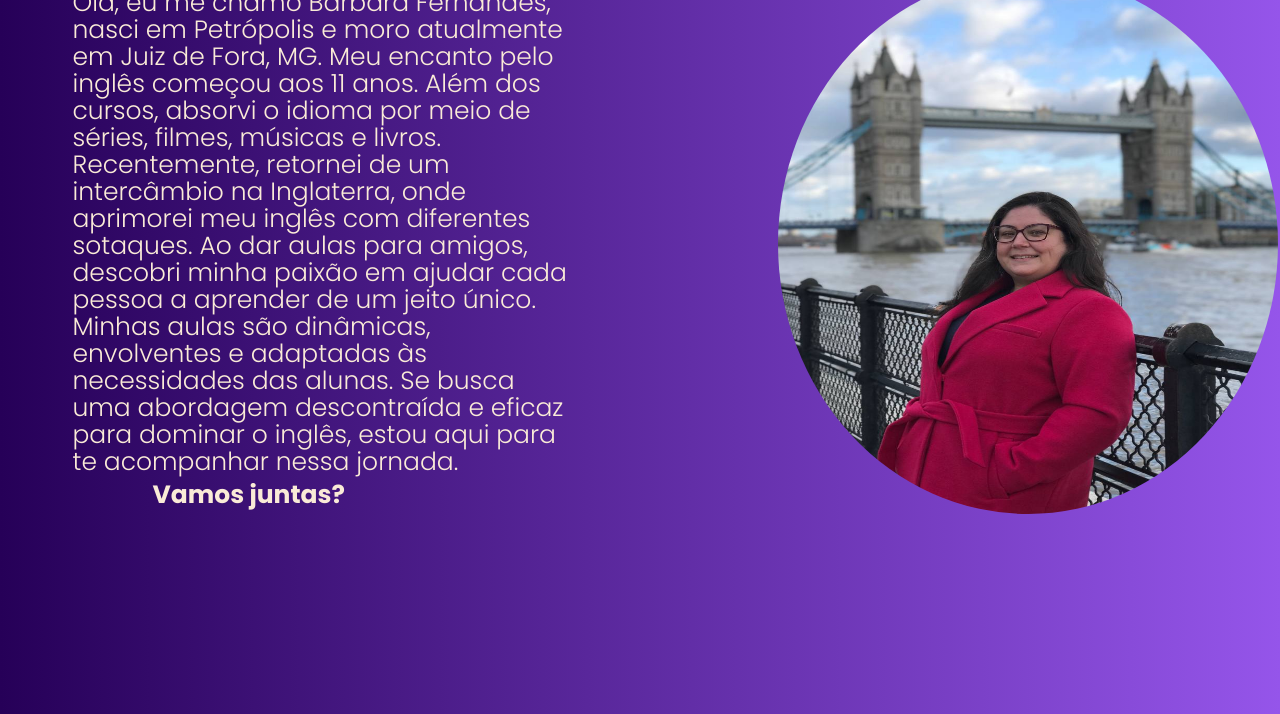
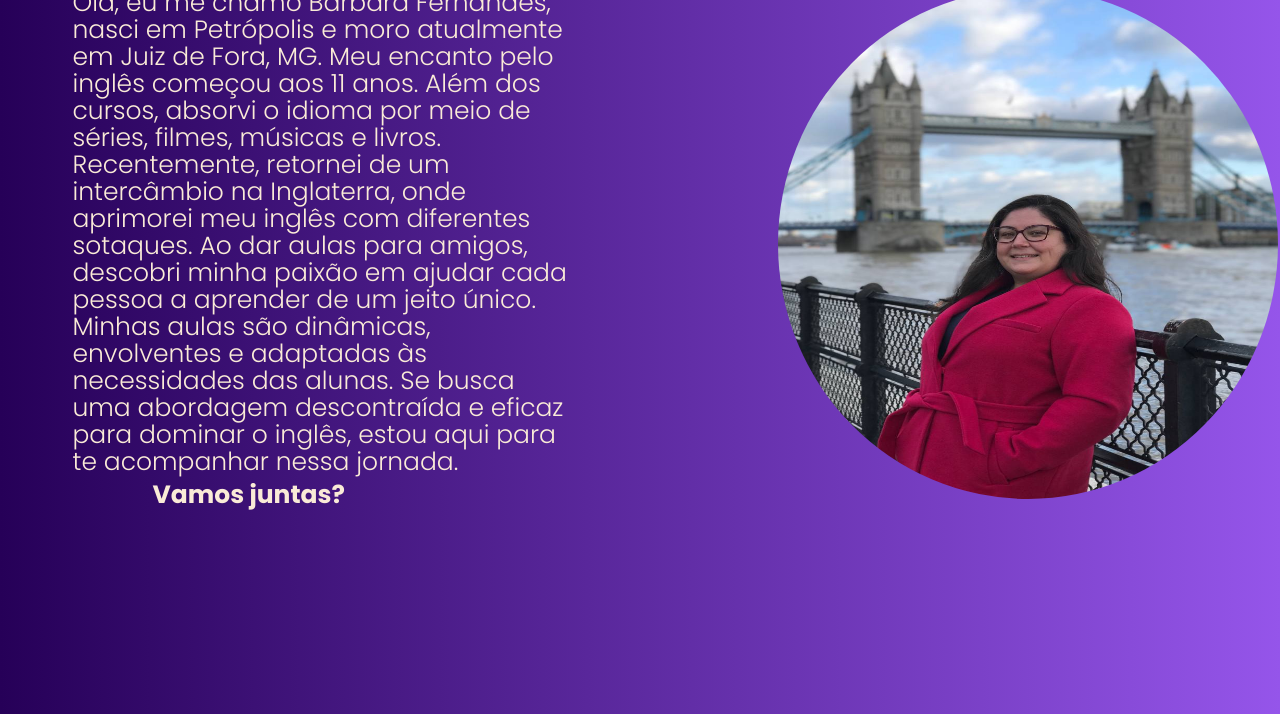
Before and after one commit to GabrielFFernandes/Teacher-Barbara, a plain HTML site: page index.html in a window 1280 px wide. Shown: the part 416-1130 px from the top of the page. Drawn offline with Linux system fonts and the light colour scheme; a script that the page names is missing; files whose address does not match are found by name.

Commit message:
tamanho da imagem

```diff
--- a/styles/styles.css
+++ b/styles/styles.css
@@ -207,7 +207,7 @@ main{
     margin-top: 50px;
     margin-right: -150px;
     width: 500px;
-    height: 540px;
+    height: 510px;
     border-radius: 50%;
     border: 10px #ee87ce;
 }
```
